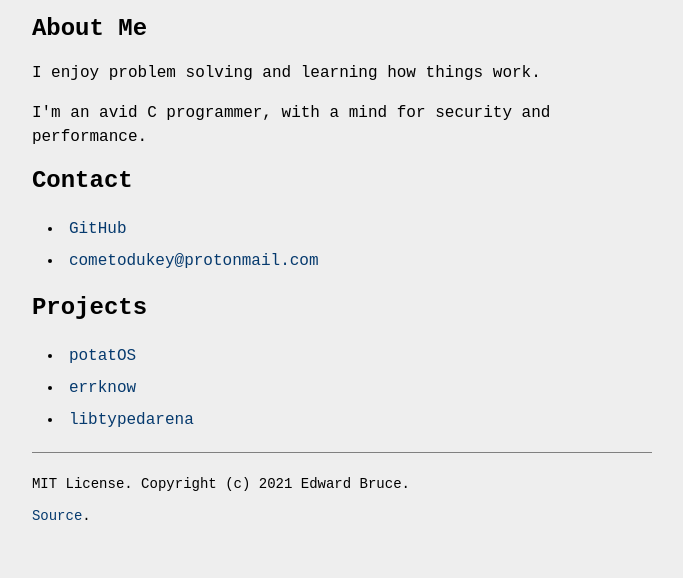
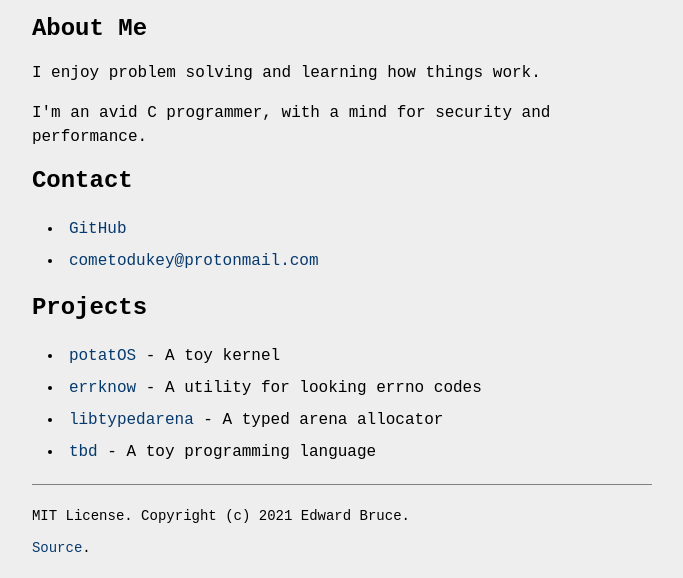
Before and after one commit to cometodukey/cometodukey.github.io, a plain HTML site: page index.html in a window 1280 px wide. Shown: the part 280-858 px from the top of the page, without its empty margins (298-981 px from the left). Before the commit the page ends 826 px from the top, so only its background shows below. Drawn offline with Linux system fonts and the light colour scheme.

Commit message:
Update projects section

```diff
--- a/index.html
+++ b/index.html
@@ -37,9 +37,10 @@
         <div id="projects">
             <h2>Projects</h2>
             <ul>
-                <li><a href="https://github.com/cometodukey/potatOS" target="_blank" rel="noopener noreferrer">potatOS</a></li>
-                <li><a href="https://github.com/cometodukey/errknow" target="_blank" rel="noopener noreferrer">errknow</a></li>
-                <li><a href="https://github.com/cometodukey/libtypedarena" target="_blank" rel="noopener noreferrer">libtypedarena</a></li>
+                <li><a href="https://github.com/cometodukey/potatOS" target="_blank" rel="noopener noreferrer">potatOS</a> - A toy kernel</li>
+                <li><a href="https://github.com/cometodukey/errknow" target="_blank" rel="noopener noreferrer">errknow</a> - A utility for looking errno codes</li>
+                <li><a href="https://github.com/cometodukey/libtypedarena" target="_blank" rel="noopener noreferrer">libtypedarena</a> - A typed arena allocator</li>
+                <li><a href="https://github.com/cometodukey/tbd" target="_blank" rel="noopener noreferrer">tbd</a> - A toy programming language</li>
             </ul>
         </div>
 		<footer>
```
